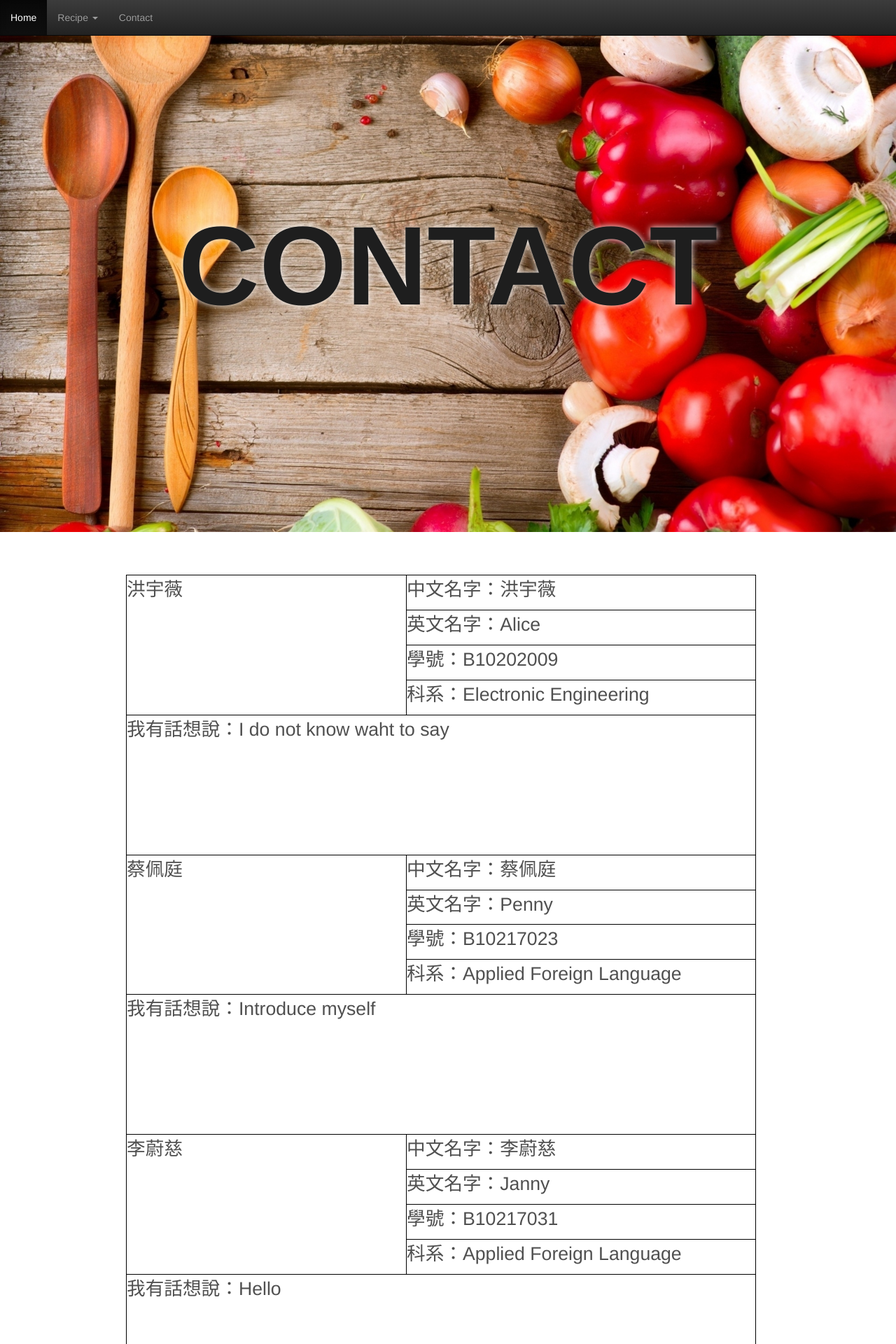
After one commit to NTUST/105-team6, a Django app: page /contact/ in a window 1280 px wide. The commit adds this page. Shown: the top 1920 px of the page at 70% size. Run offline with Django 3.2, Linux system fonts and the light colour scheme; data comes from the database, SQL or seed files in the repository; both versions use the stored data as it was after the commit; parts of the project's set-up code (start-up, migrations or seed data) failed here and were passed over; some libraries are stand-ins or nearby versions.

Commit message:
contact correctness

```diff
--- a/team6/recipe/models.py
+++ b/team6/recipe/models.py
@@ -66,3 +66,15 @@ class Comment(models.Model):
 
 	def __str__(self):
 		return self.visitor
+
+class Contact(models.Model):
+	chinesename = models.CharField(max_length=20)
+	englishname = models.CharField(max_length=20)
+	schoolid = models.CharField(max_length=20)
+	department = models.CharField(max_length=30)
+	introduction = models.CharField(max_length=200)
+	#selfie = models.FileField(upload_to='static/selfies')
+
+	#def admin_image(self):
+	#	return '<img src="/%s" height="50" width="50"/>' % self.image
+	#admin_image.allow_tags = True
--- a/team6/recipe/views.py
+++ b/team6/recipe/views.py
@@ -2,9 +2,13 @@ from django.shortcuts import render_to_response
 from django.template import RequestContext
 from django.utils import timezone		#for date_time
 
-from recipe.models import Menu, Recipe, Ingrediant, Step, Comment
+from recipe.models import Menu, Recipe, Ingrediant, Step, Comment, Contact
 
 # Create your views here.
+
+def index(reuqest):
+	menu = Menu.objects.all()
+	return render_to_response('index.html', locals())
 
 def recipe(request, recipe_s):
 	menu = Menu.objects.all()
@@ -32,3 +36,13 @@ def recipe(request, recipe_s):
 			visitor, content = ('', '')
 
 	return render_to_response('recipe.html', RequestContext(request, locals()))
+
+def contact(request):
+	menu = Menu.objects.all()
+	contact = Contact.objects.all()
+	#cn = chinesename.objects.all()
+	#en = englishname.objects.all()
+	#si = schoolid.objects.all()
+	#dp = department.objects.all()
+	#it = introduction.objects.all()
+	return render_to_response('contact.html', locals())
--- a/team6/team6/settings.py
+++ b/team6/team6/settings.py
@@ -56,7 +56,6 @@ ROOT_URLCONF = 'team6.urls'
 
 WSGI_APPLICATION = 'team6.wsgi.application'
 
-CSRF_COOKIE_SECURE = False
 
 # Database
 # https://docs.djangoproject.com/en/1.7/ref/settings/#databases
--- a/team6/team6/urls.py
+++ b/team6/team6/urls.py
@@ -3,8 +3,7 @@ from django.contrib import admin
 from django.conf import settings
 from django.conf.urls.static import static
 
-from team6.views import index
-from recipe.views import recipe
+from recipe.views import index, recipe, contact
 
 urlpatterns = patterns('',
     # Examples:
@@ -12,6 +11,7 @@ urlpatterns = patterns('',
     # url(r'^blog/', include('blog.urls')),
 
     url(r'^admin/', include(admin.site.urls)),
+    url(r'^$', index),
     url(r'^recipe/(?P<recipe_s>[\w\-]+)/$', recipe),
-    url(r'^$', index),
+    url(r'^contact/', contact),
 ) + static(settings.STATIC_URL, document_root=settings.STATIC_ROOT)
--- /dev/null
+++ b/team6/templates/contact.html
@@ -0,0 +1,95 @@
+{% load staticfiles %}
+<!DOCTYPE html>
+<html class="no-js" lang="en">
+  <head>
+    <!-- title and meta -->
+    <meta charset="utf-8">
+    <meta content="width=device-width,initial-scale=1.0" name="viewport">
+    <meta content="description" name="In this tutorial, we take a look at a more advanced parallax scrolling effect with a background image moving at a different speed to the content above it.">
+    <title>Advanced Parallax Scrolling Effect</title>
+    <!-- Latest compiled and minified CSS -->
+    <link rel="stylesheet" href="https://maxcdn.bootstrapcdn.com/bootstrap/3.3.6/css/bootstrap.min.css" integrity="sha384-1q8mTJOASx8j1Au+a5WDVnPi2lkFfwwEAa8hDDdjZlpLegxhjVME1fgjWPGmkzs7" crossorigin="anonymous">
+    <!-- Optional theme -->
+    <link rel="stylesheet" href="https://maxcdn.bootstrapcdn.com/bootstrap/3.3.6/css/bootstrap-theme.min.css" integrity="sha384-fLW2N01lMqjakBkx3l/M9EahuwpSfeNvV63J5ezn3uZzapT0u7EYsXMjQV+0En5r" crossorigin="anonymous">
+    <!-- css -->
+    <link rel="stylesheet" href="http://fonts.googleapis.com/css?family=Roboto+Slab">
+    <link rel="stylesheet" href="{% static 'css/base.css' %}">
+    <link rel="stylesheet" href="{% static 'css/style.css' %}">
+    <!-- js -->
+    <script src="{% static 'js/modernizr.js' %}"></script>
+    <script src="https://ajax.googleapis.com/ajax/libs/jquery/1.11.3/jquery.min.js"></script>
+    <link rel="stylesheet" href="{% static 'css/bootstrap.css' %}">
+    <!-- js -->
+    <script src="{% static 'js/bootstrap.js' %}"></script>
+    <style>
+    	table, th, td {
+   		border: 1px solid black;
+   		border-collapse: collapse;
+   		text-align: left;
+   		font-size: 20pt;
+		}
+    </style>
+  </head>
+  <body>
+    {% include 'navbar.html' %}
+    <div class="wrapper">
+      <main>
+
+      <section class="module parallax" style="background-image: url({% static 'img/background/contact1.jpg' %});">
+        <div class="container">
+          <h1>Contact</h1>
+        </div>
+      </section>
+      <section class="module content">
+        <div class="container">
+         <table width="900" height="1200">
+         	{% for co in contact %}
+　			<tr><td align="center" rowspan="4", width="400">{{ co.chinesename }}</td>
+
+　				<td>中文名字：{{ co.chinesename }}</td>
+　			</tr>
+　			<tr>
+　				<td>英文名字：{{ co.englishname }}</td>
+　			</tr>
+			<tr>
+　				<td>學號：{{ co.schoolid }}</td>
+　			</tr>
+			<tr>
+　				<td>科系：{{ co.department }}</td>
+　			</tr>
+			<tr><td align="center" colspan="4", height="200">我有話想說：{{ co.introduction }}</td>
+			</tr>
+			{% endfor %}
+		 </table>
+
+        </div>
+      </section>
+      <section class="module parallax" style="background-image: url({% static 'img/background/contact.jpg' %});background-attachment: fixed;">
+      </section>
+
+
+      </main><!-- /main -->
+      {% include 'footer.html' %}
+
+      </div><!-- /#wrapper -->
+      <!-- Bootstrap core JavaScript
+      ================================================== -->
+      <!-- Placed at the end of the document so the pages load faster -->
+      <script src="https://ajax.googleapis.com/ajax/libs/jquery/1.11.3/jquery.min.js"></script>
+      <!-- Latest compiled and minified JavaScript -->
+      <script src="https://maxcdn.bootstrapcdn.com/bootstrap/3.3.6/js/bootstrap.min.js" integrity="sha384-0mSbJDEHialfmuBBQP6A4Qrprq5OVfW37PRR3j5ELqxss1yVqOtnepnHVP9aJ7xS" crossorigin="anonymous"></script>
+      <!-- js -->
+      <script src="{% static 'js/demo.js' %}"></script>
+      <!-- analytics -->
+      <script type="text/javascript">
+      var _gaq = _gaq || [];
+      _gaq.push(['_setAccount', 'UA-34160351-1']);
+      _gaq.push(['_trackPageview']);
+      (function() {
+      var ga = document.createElement('script'); ga.type = 'text/javascript'; ga.async = true;
+      ga.src = ('https:' == document.location.protocol ? 'https://ssl' : 'http://www') + '.google-analytics.com/ga.js';
+      var s = document.getElementsByTagName('script')[0]; s.parentNode.insertBefore(ga, s);
+      })();
+      </script>
+    </body>
+  </html>
--- a/team6/templates/navbar.html
+++ b/team6/templates/navbar.html
@@ -21,7 +21,7 @@
           {% endfor %}
         </ul>
       </li>
-      <li><a href="#contact">Contact</a></li>
+      <li><a href="\contact">Contact</a></li>
     </ul>
   </div>
 </nav>
```
Also changed, not shown: team6/recipe/admin.py (+8 -1 lines), team6/team6/views.py (+5 -4 lines), team6/templates/recipe.html (+16 -7 lines), team6/db.sqlite3, team6/recipe/migrations/0005_contact.py (added), team6/recipe/migrations/0006_comment_private.py (added), team6/static/images/1_3.jpg (added), team6/static/images/1_3_b5pxzMA.jpg (added), team6/static/images/1_4.jpg (added), team6/static/images/1_4_gru9i9n.jpg (added), team6/static/img/background/contact.jpg (added), team6/static/img/background/contact1.jpg (added), team6/static/selfies/1_1.jpg (added), team6/static/selfies/2_1.jpg (added).
